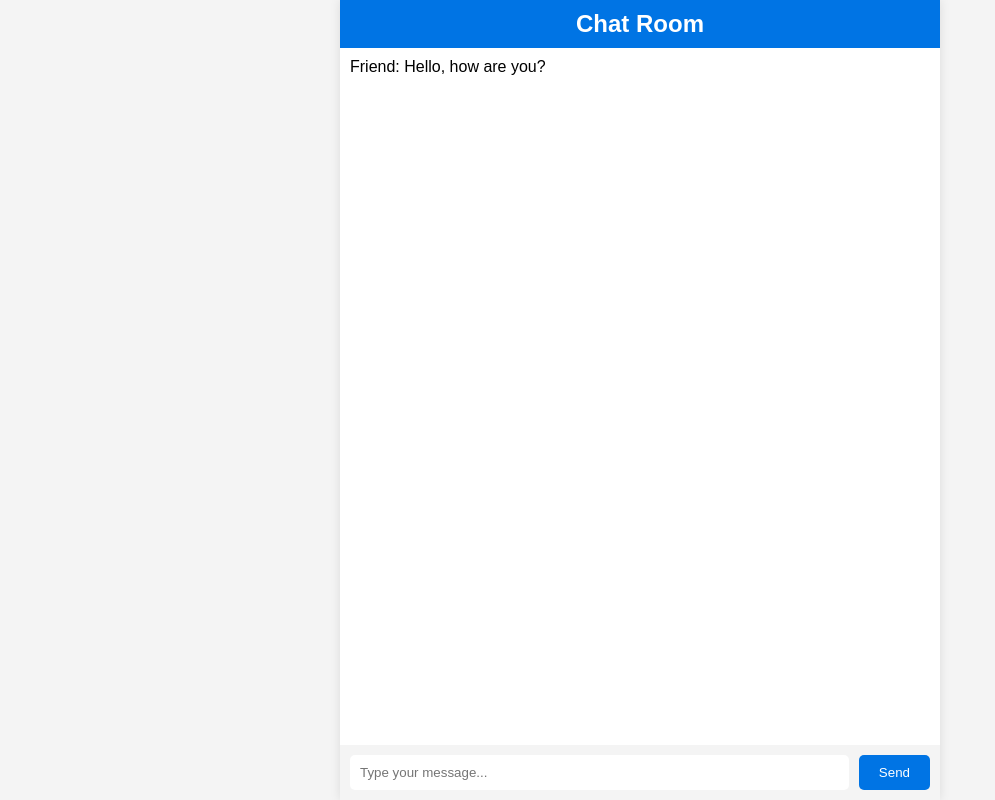
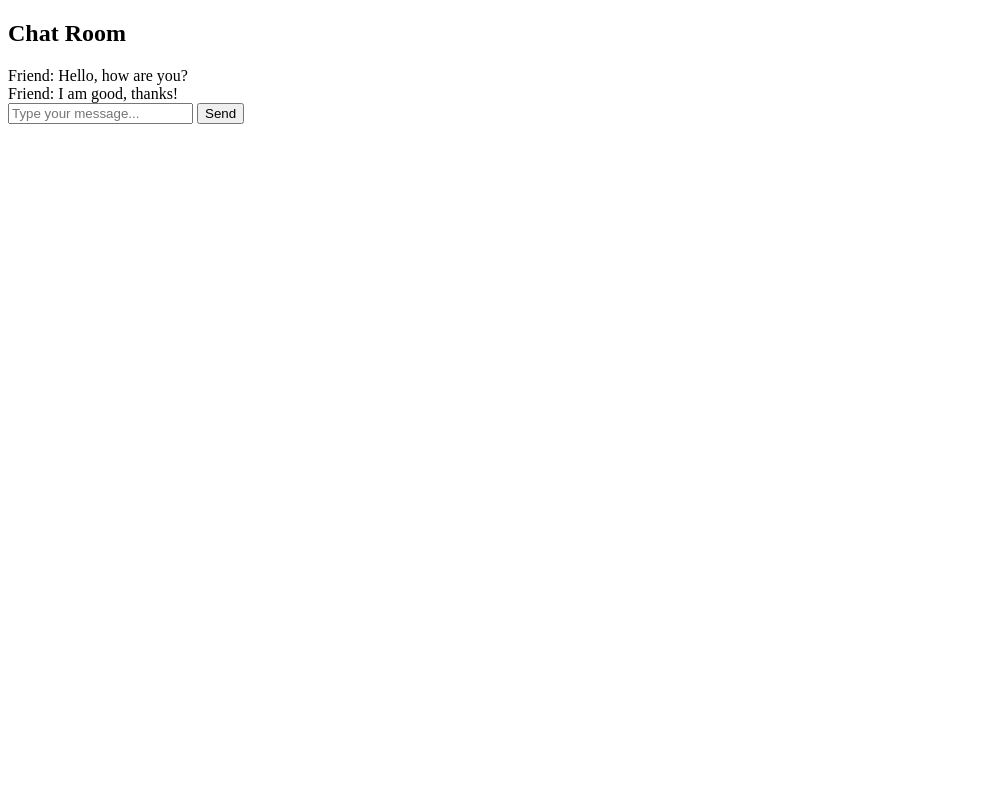
Before and after one commit to soham1680/chat, a plain HTML site: page index.html in a window 1280 px wide. Shown: the whole page, without its empty margins (0-995 px from the left). Drawn offline with Linux system fonts and the light colour scheme.

Commit message:
Update index.html

```diff
--- a/index.html
+++ b/index.html
@@ -4,76 +4,7 @@
     <meta charset="UTF-8">
     <meta name="viewport" content="width=device-width, initial-scale=1.0">
     <style>
-        * {
-            box-sizing: border-box;
-            margin: 0;
-            padding: 0;
-        }
-
-        body {
-            font-family: Arial, sans-serif;
-            background-color: #f4f4f4;
-            display: flex;
-            justify-content: center;
-            align-items: center;
-            min-height: 100vh;
-        }
-
-        .container {
-            width: 100%;
-            max-width: 600px;
-            background-color: #fff;
-            box-shadow: 0px 0px 10px rgba(0, 0, 0, 0.1);
-        }
-
-        .chat-box {
-            display: flex;
-            flex-direction: column;
-            height: 100vh;
-            overflow: hidden;
-        }
-
-        .chat-header {
-            background-color: #0074e4;
-            color: #fff;
-            padding: 10px;
-            text-align: center;
-        }
-
-        .chat-header h2 {
-            margin: 0;
-        }
-
-        .chat-messages {
-            flex-grow: 1;
-            overflow-y: scroll;
-            padding: 10px;
-        }
-
-        .chat-input {
-            display: flex;
-            align-items: center;
-            padding: 10px;
-            background-color: #f4f4f4;
-        }
-
-        input[type="text"] {
-            flex-grow: 1;
-            padding: 10px;
-            border: none;
-            border-radius: 5px;
-            margin-right: 10px;
-        }
-
-        button {
-            background-color: #0074e4;
-            color: #fff;
-            border: none;
-            border-radius: 5px;
-            padding: 10px 20px;
-            cursor: pointer;
-            outline: none;
-        }
+        /* Your CSS styles here */
     </style>
     <title>Chat App</title>
 </head>
@@ -98,10 +29,10 @@
         const chatMessages = document.getElementById('chat-messages');
 
         // Function to append a new message to the chat window
-        function appendMessage(message) {
+        function appendMessage(sender, message) {
             const messageElement = document.createElement('div');
             messageElement.classList.add('message');
-            messageElement.textContent = message;
+            messageElement.textContent = `${sender}: ${message}`;
             chatMessages.appendChild(messageElement);
             // Scroll to the bottom of the chat window
             chatMessages.scrollTop = chatMessages.scrollHeight;
@@ -113,7 +44,7 @@
             if (message) {
                 // Send the message to the server (you need to implement this)
                 // For now, we'll just append the message to the chat window
-                appendMessage(`You: ${message}`);
+                appendMessage('You', message);
                 messageInput.value = '';
             }
         });
@@ -121,9 +52,15 @@
         // Example: Receive a message from the server and display it
         // Replace this with your actual code for receiving messages
         setTimeout(() => {
-            const receivedMessage = 'Friend: Hello, how are you?';
-            appendMessage(receivedMessage);
+            const friendMessage = 'Hello, how are you?';
+            appendMessage('Friend', friendMessage);
         }, 2000);
+
+        // Example: Simulate a friend's response
+        setTimeout(() => {
+            const responseMessage = 'I am good, thanks!';
+            appendMessage('Friend', responseMessage);
+        }, 4000);
     </script>
 </body>
 </html>
```
